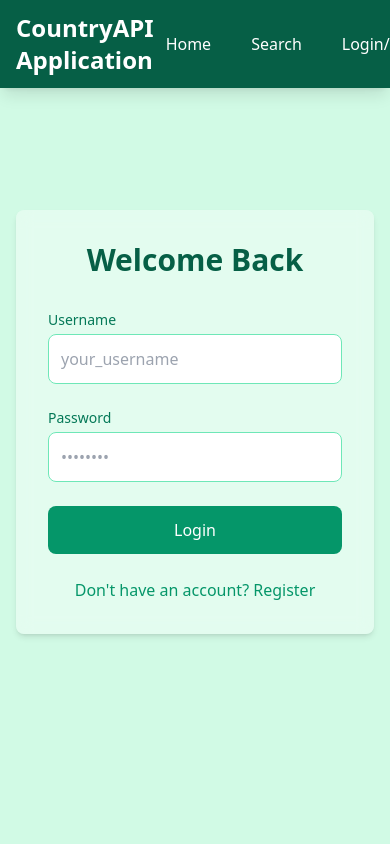
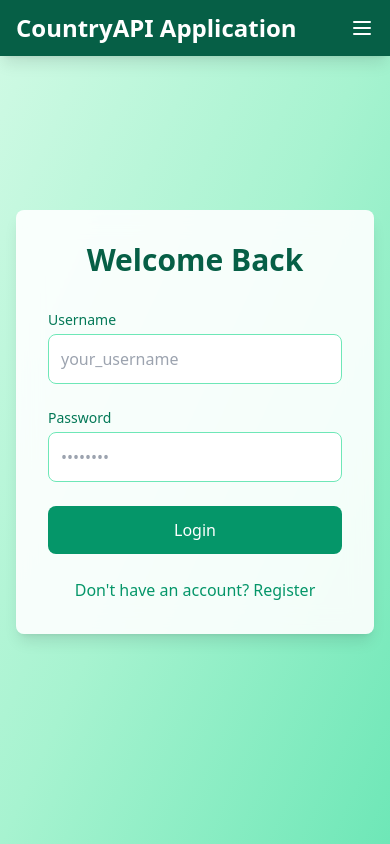
Before and after one commit to Asal30/country-app-frontend, a React (Vite) app: page /login in a window 390 px wide. Built offline with nearby package versions, Linux system fonts and the light colour scheme.

Commit message:
Made pages responsive

```diff
--- a/src/components/dashboard/adminDashboard.jsx
+++ b/src/components/dashboard/adminDashboard.jsx
@@ -1,5 +1,5 @@
 import { useEffect, useState } from 'react';
-import { Routes, Route, Link, useNavigate } from "react-router-dom";
+import { useNavigate } from "react-router-dom";
 import { FaUsers, FaKey, FaGlobe } from "react-icons/fa";
 import axios from 'axios';
 
@@ -65,18 +65,22 @@ export default function AdminDashboard({ token }) {
   ];
 
   return (
-    <div className="min-h-screen p-16 flex flex-col align-center justify-between bg-[#E0ECDE]">
+    <div className="min-h-screen p-6 md:p-16 flex flex-col bg-[#E0ECDE]">
       {/* Header with Illustration */}
       <div className="flex flex-col md:flex-row justify-between items-center">
-        <div>
+        <div className="text-center md:text-left">
           <h1 className="text-3xl font-bold text-[#2C6975] mb-2">Admin Dashboard</h1>
           <p className="text-lg text-[#6B82A0]">Manage your application's core systems</p>
         </div>
-        <img className="w-[400px] mt-10 mr-10" src="./src/assets/admin-illustration.svg" alt="Admin Illustration" />
+        <img
+          className="w-full max-w-xs md:max-w-md mt-6 md:mt-0"
+          src="./src/assets/admin-illustration.svg"
+          alt="Admin Illustration"
+        />
       </div>
 
-      {/* 3 Functional Cards */}
-      <div className="grid grid-cols-1 md:grid-cols-3 gap-14 mt-12">
+      {/* Functional Cards */}
+      <div className="grid grid-cols-1 sm:grid-cols-2 lg:grid-cols-3 gap-6 mt-12">
         {cards.map((card) => (
           <div
             key={card.title}
@@ -107,16 +111,18 @@ export default function AdminDashboard({ token }) {
           </div>
         ))}
       </div>
-          <div className="flex justify-center">
+
+      {/* Navigation Button */}
+      <div className="flex justify-center mt-12">
         <button
           onClick={() => navigate('/dashboard')}
-                  className="mt-12 bg-[#2C6975] text-white px-6 py-2 rounded-xl shadow hover:bg-[#68B2A0] transition-all"
+          className="bg-[#2C6975] text-white px-6 py-2 rounded-xl shadow hover:bg-[#68B2A0] transition-all"
         >
           Go to User Dashboard
         </button>
       </div>
 
-      {/* Simple Status Footer */}
+      {/* Footer */}
       <div className="mt-12 text-center text-[#6B82A0] text-sm">
         System Status: <span className="text-green-600 font-medium">All systems operational</span>
       </div>
--- a/src/components/header/header.jsx
+++ b/src/components/header/header.jsx
@@ -1,37 +1,101 @@
 import { Link, useNavigate } from "react-router-dom";
+import { useState } from "react";
 
 function Header({ token, logout, role }) {
   const navigate = useNavigate();
+  const [isMenuOpen, setIsMenuOpen] = useState(false);
+
   const changeRoot = () => {
     logout();
     navigate("/login");
   };
 
   return (
-    <nav className="bg-primary-800 text-white shadow-lg fixed top-0 left-0 right-0">
+    <nav className="bg-primary-800 text-white shadow-lg fixed top-0 left-0 right-0 z-50">
       <div className="container mx-auto px-4 py-3 flex justify-between items-center">
+        {/* Logo */}
         <Link to="/" className="text-2xl font-bold">
           CountryAPI Application
         </Link>
 
-        <div className="flex space-x-4">
-          {/* Common navigation links */}
-          <Link to="/" className="px-3 py-2 rounded hover:bg-primary-700 transition">Home</Link>
-          <Link to="/search" className="px-3 py-2 rounded hover:bg-primary-700 transition">Search</Link>
+        {/* Hamburger Menu for Mobile */}
+        <button
+          className="block md:hidden text-white focus:outline-none"
+          onClick={() => setIsMenuOpen(!isMenuOpen)}
+        >
+          <svg
+            className="w-6 h-6"
+            fill="none"
+            stroke="currentColor"
+            viewBox="0 0 24 24"
+            xmlns="http://www.w3.org/2000/svg"
+          >
+            <path
+              strokeLinecap="round"
+              strokeLinejoin="round"
+              strokeWidth="2"
+              d={isMenuOpen ? "M6 18L18 6M6 6l12 12" : "M4 6h16M4 12h16M4 18h16"}
+            ></path>
+          </svg>
+        </button>
+
+        {/* Navigation Links */}
+        <div
+          className={`${
+            isMenuOpen ? "block" : "hidden"
+          } md:flex md:space-x-4 absolute md:static top-16 left-0 w-full md:w-auto bg-primary-800 md:bg-transparent md:items-center`}
+        >
+          <Link
+            to="/"
+            className="block px-3 py-2 rounded hover:bg-primary-700 transition md:inline"
+          >
+            Home
+          </Link>
+          <Link
+            to="/search"
+            className="block px-3 py-2 rounded hover:bg-primary-700 transition md:inline"
+          >
+            Search
+          </Link>
 
           {token ? (
             <>
               {role === "admin" && (
-                <Link to="/admin" className="px-3 py-2 rounded hover:bg-primary-700 transition">Admin</Link>
+                <Link
+                  to="/admin"
+                  className="block px-3 py-2 rounded hover:bg-primary-700 transition md:inline"
+                >
+                  Admin
+                </Link>
               )}
-              {role === "user" || role === "admin" && (
-                <Link to="/dashboard" className="px-3 py-2 rounded hover:bg-primary-700 transition">Dashboard</Link>
+              {(role === "user" || role === "admin") && (
+                <Link
+                  to="/dashboard"
+                  className="block px-3 py-2 rounded hover:bg-primary-700 transition md:inline"
+                >
+                  Dashboard
+                </Link>
               )}
-              <Link to="/profile" className="px-3 py-2 rounded hover:bg-primary-700 transition">Profile</Link>
-              <button onClick={changeRoot} className="px-3 py-2 rounded hover:bg-primary-700 transition">Logout</button>
+              <Link
+                to="/profile"
+                className="block px-3 py-2 rounded hover:bg-primary-700 transition md:inline"
+              >
+                Profile
+              </Link>
+              <button
+                onClick={changeRoot}
+                className="block px-3 py-2 rounded hover:bg-primary-700 transition md:inline"
+              >
+                Logout
+              </button>
             </>
           ) : (
-            <Link to="/login" className="px-3 py-2 rounded hover:bg-primary-700 transition">Login/Register</Link>
+            <Link
+              to="/login"
+              className="block px-3 py-2 rounded hover:bg-primary-700 transition md:inline"
+            >
+              Login/Register
+            </Link>
           )}
         </div>
       </div>
--- a/src/components/pages/login.jsx
+++ b/src/components/pages/login.jsx
@@ -6,6 +6,8 @@ export default function LoginPage({ setToken, setRole }) {
   const [username, setUsername] = useState("");
   const [password, setPassword] = useState("");
   const [error, setError] = useState("");
+
+  const navigate = useNavigate();
 
   const handleSubmit = async (e) => {
     e.preventDefault();
@@ -17,23 +19,25 @@ export default function LoginPage({ setToken, setRole }) {
     }
 
     try {
-      axios.post(import.meta.env.VITE_BACKEND_URL + "/api/auth/login", {
-        username : username,
-        password : password
-      }).then((response) => {
-        console.log(response.data.message);
-        setToken(response.data.token);
-        setRole(response.data.user_type || 'user');
-      })
-
+      axios
+        .post(import.meta.env.VITE_BACKEND_URL + "/api/auth/login", {
+          username: username,
+          password: password,
+        })
+        .then((response) => {
+          console.log(response.data.message);
+          setToken(response.data.token);
+          setRole(response.data.user_type || "user");
+          navigate(response.data.user_type === "admin" ? "/admin" : "/dashboard");
+        });
     } catch (err) {
-      setError('Login failed. Please check your credentials.');
+      setError("Login failed. Please check your credentials.");
     }
   };
 
   return (
-    <div className="min-h-screen bg-primary-100 flex items-center justify-center p-4">
-      <div className="w-full max-w-md backdrop-blur bg-white bg-opacity-40 rounded-lg shadow-md p-8">
+    <div className="min-h-screen bg-gradient-to-br from-primary-100 via-primary-200 to-primary-300 flex items-center justify-center p-4">
+      <div className="w-full max-w-md bg-white bg-opacity-90 backdrop-blur-md rounded-lg shadow-lg p-8">
         <h2 className="text-3xl font-bold text-center text-primary-800 mb-8">
           Welcome Back
         </h2>
@@ -51,7 +55,7 @@ export default function LoginPage({ setToken, setRole }) {
             </label>
             <input
               type="text"
-              className="w-full p-3 border border-primary-300 rounded-lg focus:ring-2 focus:ring-primary-500 focus:border-transparent"
+              className="w-full p-3 border border-primary-300 rounded-lg focus:ring-2 focus:ring-primary-500 focus:outline-none"
               placeholder="your_username"
               value={username}
               onChange={(e) => setUsername(e.target.value)}
@@ -64,7 +68,7 @@ export default function LoginPage({ setToken, setRole }) {
             </label>
             <input
               type="password"
-              className="w-full p-3 border border-primary-300 rounded-lg focus:ring-2 focus:ring-primary-500 focus:border-transparent"
+              className="w-full p-3 border border-primary-300 rounded-lg focus:ring-2 focus:ring-primary-500 focus:outline-none"
               placeholder="••••••••"
               value={password}
               onChange={(e) => setPassword(e.target.value)}
@@ -73,7 +77,7 @@ export default function LoginPage({ setToken, setRole }) {
 
           <button
             type="submit"
-            className="w-full bg-primary-600 hover:bg-primary-700 text-white py-3 rounded-lg font-medium transition"
+            className="w-full bg-primary-600 hover:bg-primary-700 text-white py-3 rounded-lg font-medium transition focus:ring-2 focus:ring-primary-500 focus:outline-none"
           >
             Login
           </button>
@@ -82,7 +86,7 @@ export default function LoginPage({ setToken, setRole }) {
         <div className="mt-6 text-center">
           <Link
             to="/register"
-            className="text-primary-600 hover:text-primary-800 font-medium"
+            className="text-primary-600 hover:text-primary-800 font-medium transition"
           >
             Don't have an account? Register
           </Link>
--- a/src/index.css
+++ b/src/index.css
@@ -1,3 +1,7 @@
 @tailwind base;
 @tailwind components;
 @tailwind utilities;
+
+body {
+  @apply bg-primary-100 text-primary-800;
+}
```
Also changed, not shown: src/components/pages/register.jsx (+10 -10 lines). Lines whose indentation alone changed are shown as unchanged.
